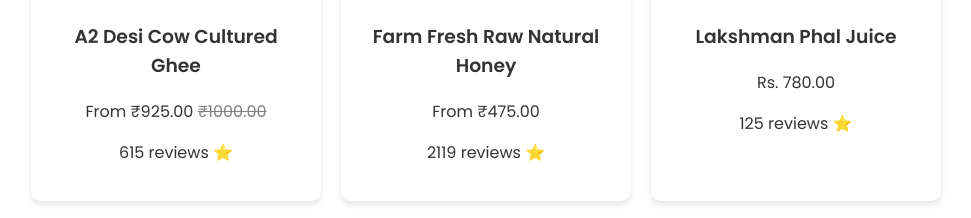
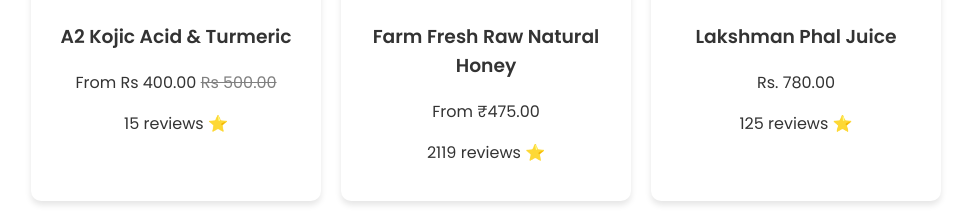
Before and after one commit to AlanRobson-pk/Simple-Organic2, a plain HTML site: page index.html in a window 1280 px wide. Shown: the part 1269-1487 px from the top of the page, without its empty margins (154-1125 px from the left). Drawn offline with Linux system fonts and the light colour scheme.

Commit message:
Update index.html
Changed Company name. Added Kojic Acid & Turmeric

```diff
--- a/index.html
+++ b/index.html
@@ -3,7 +3,7 @@
   <head>
     <meta charset="UTF-8" />
     <meta name="viewport" content="width=device-width, initial-scale=1.0" />
-    <title>Nehru Farms</title>
+    <title>THE TRUE SOAP</title>
     <link rel="stylesheet" href="styles.css" />
     <link
       href="https://fonts.googleapis.com/css2?family=Poppins:wght@400;600&display=swap"
@@ -13,8 +13,8 @@
   <body>
     <!-- Top Banner -->
     <div class="top-banner">
-      <span>Over 55,169+ Happy Customers & Counting</span>
-      <span>Free Shipping On All Orders Above ₹999</span>
+      <span>Over 1000+ Happy Customers & Counting</span>
+      <span>Free Shipping On All Orders Above Rs1500</span>
     </div>
 
     <!-- Navigation Bar -->
@@ -57,11 +57,11 @@
         <div class="product-item">
           <img
             src="https://vaaradhifarms.com/cdn/shop/files/Ghee_HighRes.jpg?v=1698928244&width=600"
-            alt="A2 Desi Cow Cultured Ghee"
+            alt="A2 Kojic Acid & Turmeric"
           />
-          <h3>A2 Desi Cow Cultured Ghee</h3>
-          <p>From ₹925.00 <span class="old-price">₹1000.00</span></p>
-          <p class="reviews">615 reviews ⭐</p>
+          <h3>A2 Kojic Acid & Turmeric</h3>
+          <p>From Rs 400.00 <span class="old-price">Rs 500.00</span></p>
+          <p class="reviews">15 reviews ⭐</p>
         </div>
         <div class="product-item">
           <img
```
